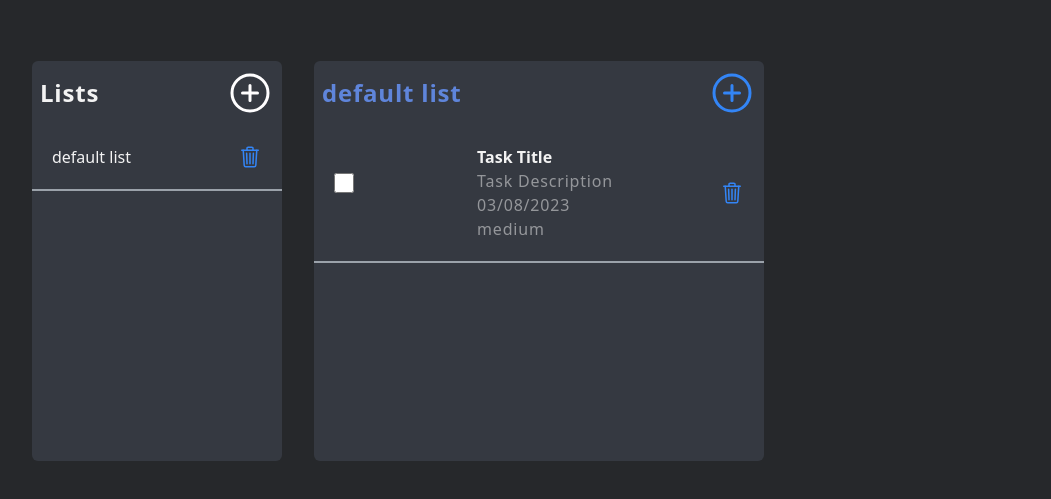
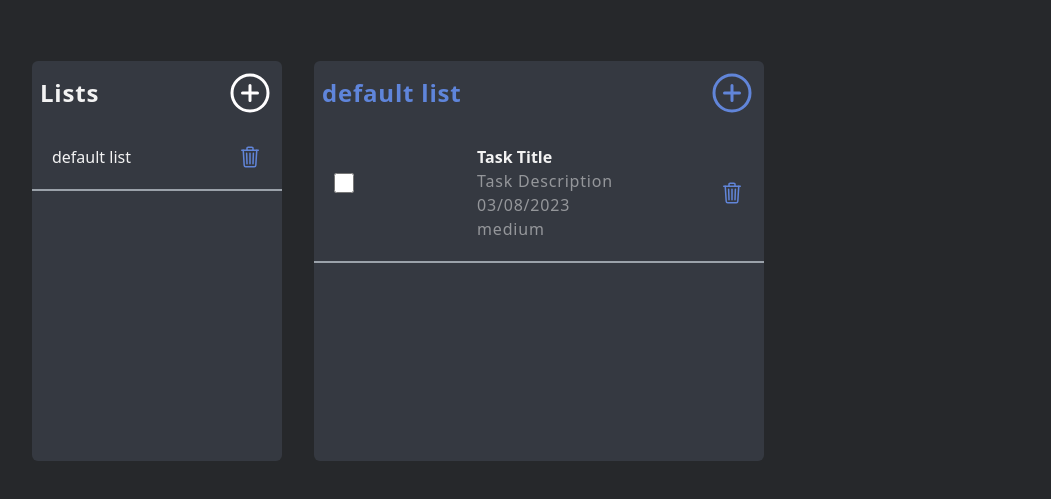
Before and after one commit to scottwright-dev/odin-project-todo-list, a website built with webpack: page dist/index.html in a window 1280 px wide. Shown: the part 85-584 px from the top of the page, without its empty margins (226-1277 px from the left). Built offline with nearby package versions, Linux system fonts and the light colour scheme.

Commit message:
style: adjust svg filter to match colour palette
Adjusted the filter variable which I'm using to match the SVG icons to the colour palette of the app.
Additionally I've removed some redundant flexbox properties that were no longer being used.

```diff
--- a/src/style.css
+++ b/src/style.css
@@ -52,7 +52,7 @@ ul {
   --background-shade: #353941;
   --background-hover: #9ba2aa;
   --border-radius: 6px;
-  --filter: invert(44%) sepia(34%) saturate(3075%) hue-rotate(198deg) brightness(97%) contrast(99%);
+  --filter: brightness(0) saturate(100%) invert(52%) sepia(16%) saturate(1722%) hue-rotate(184deg) brightness(96%) contrast(85%);
   --font-family: system-ui, -apple-system, "Segoe UI", "Roboto", "Ubuntu", "Cantarell", "Noto Sans", sans-serif, "Apple Color Emoji", "Segoe UI Emoji", "Segoe UI Symbol", "Noto Color Emoji";
   --font-size: 16px;
   --font-weight: 400;
@@ -173,9 +173,6 @@ ul {
 .list-item-del-btn,
 .list-delete-btn {
   filter: var(--filter);
-  display: flex;
-  align-items: center;
-  justify-content: center;
 }
 
 .list-item-del-btn::before,
```
